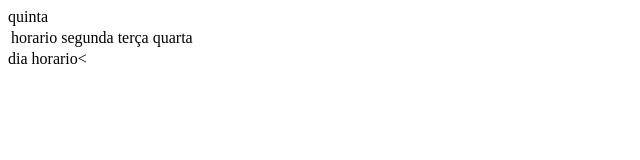
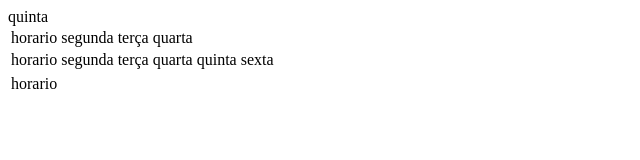
Before and after one commit to monteiro20100/formulario.kamily-1-E, a plain HTML site: page index.html in a window 1280 px wide. Shown: the whole page, without its empty margins (0-640 px from the left). Drawn offline with Linux system fonts and the light colour scheme.

Commit message:
Update index.html

```diff
--- a/index.html
+++ b/index.html
@@ -17,9 +17,18 @@
 <td>quarta</td
 <td>quinta</td
   <tdsexta</td
-</tr>
-</table>
-<thead>
-<tr>
-<th>dia</th>
-<th>horario<
+
+
+ <table>
+  <tr>
+    <td>horario</td>
+    <td>segunda</td>
+    <td>terça</td>
+    <td>quarta</td>
+    <td>quinta</td>
+    <td>sexta</td>
+
+
+  <table>
+  <tr>
+  <td>horario
```
